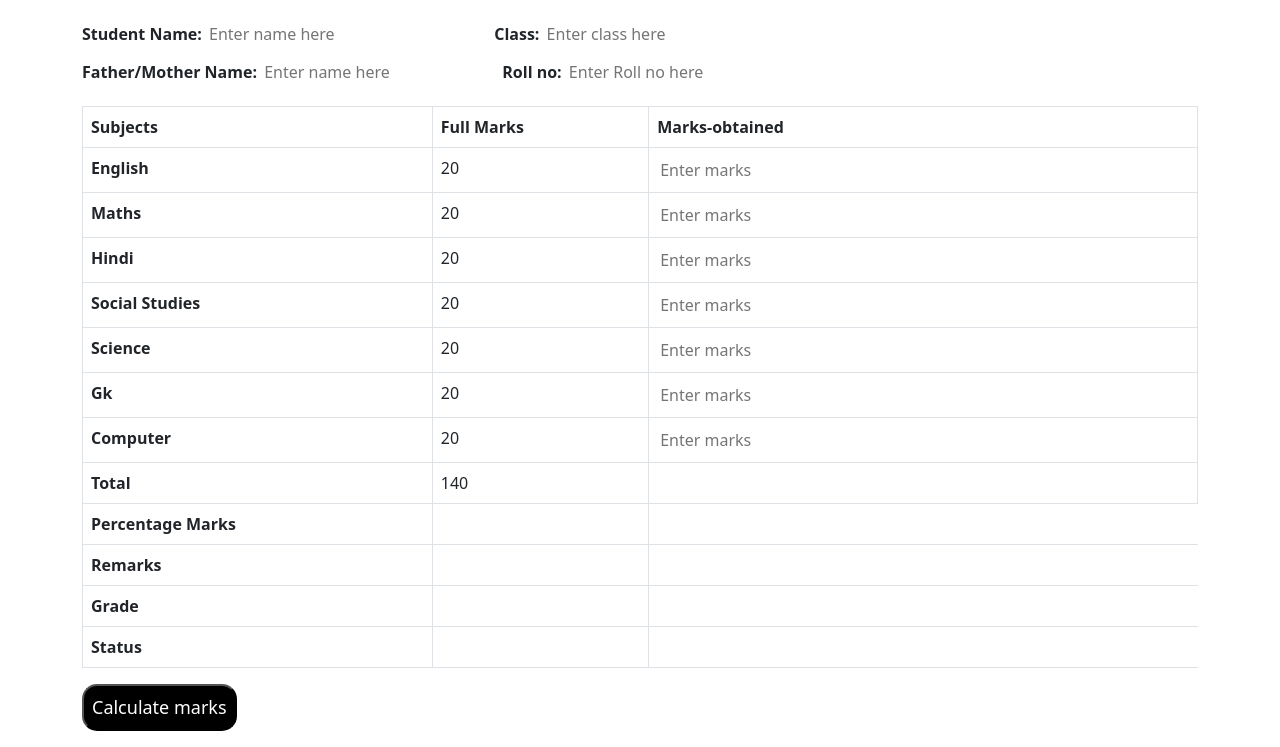
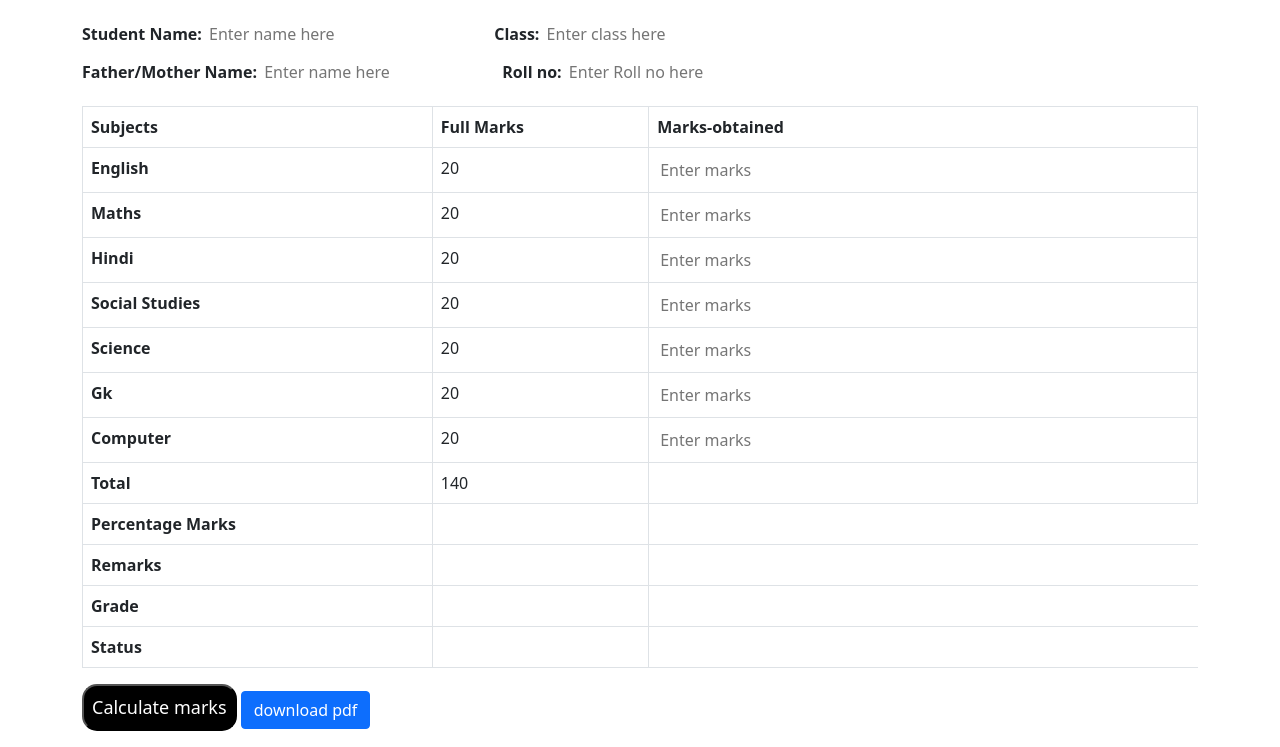
Before and after one commit to rajatdev1/result_formate, a plain HTML site: page index.html in a window 1280 px wide. Shown: the part 155-902 px from the top of the page. Drawn offline with nearby package versions, Linux system fonts and the light colour scheme.

Commit message:
Update index.html

```diff
--- a/index.html
+++ b/index.html
@@ -6,6 +6,8 @@
     <meta name="viewport" content="width=device-width, initial-scale=1.0">
     <title>Result</title>
     <link rel="stylesheet" href="./style.css">
+    <script src="https://cdnjs.cloudflare.com/ajax/libs/html2pdf.js/0.9.2/html2pdf.bundle.js"></script>
+
     <link href="https://cdn.jsdelivr.net/npm/bootstrap@5.0.2/dist/css/bootstrap.min.css" rel="stylesheet" integrity="sha384-EVSTQN3/azprG1Anm3QDgpJLIm9Nao0Yz1ztcQTwFspd3yD65VohhpuuCOmLASjC" crossorigin="anonymous">
 </head>
 <body>
@@ -13,7 +15,7 @@
         <div class="row">
 
 
-         <div class="middle">
+         <div class="middle" id="invoice">
 
 
              <div class="school-name">
@@ -131,8 +133,15 @@
                 </tbody>
               </table>
 
+
+
+
+            </div>
+
+            <div class="col-md-12 text-right mb-3">
               <button id="btn" onclick=" return calculate()">Calculate marks</button>
-            </div>
+              <button class="btn btn-primary" id="download"> download pdf</button>
+          </div>
 <!-- ...............................................second table......................................... -->
 
 
```
